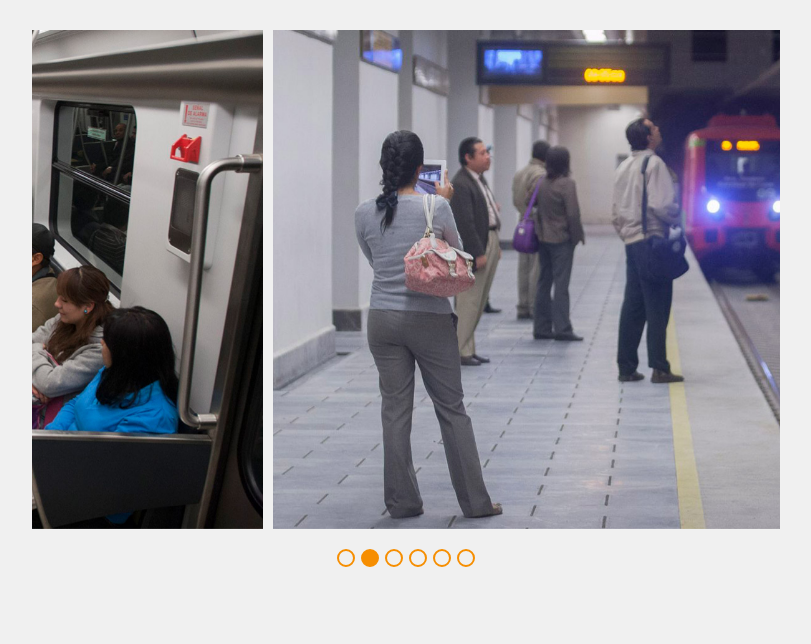
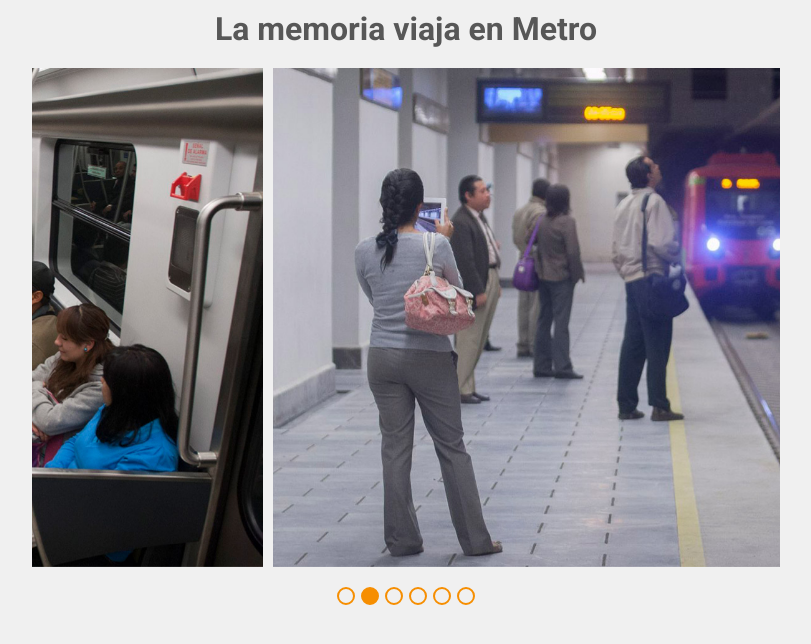
Before and after one commit to ivallejo-infobae/slide-metro, a website: page dev/html-dev/index-dev.html in a window 1280 px wide. Shown: the whole page, without its empty margins (234-1045 px from the left). Drawn offline with nearby package versions, Linux system fonts and the light colour scheme; files that its build step writes are made by us from their sources; files whose address does not match are found by name.

Commit message:
add title

```diff
--- a/dev/html-dev/index-dev.html
+++ b/dev/html-dev/index-dev.html
@@ -10,7 +10,7 @@
 <body>
   <div class="wrap-component">
     <div class="wrap-title">
-      <!-- <h1>Aguililla: galería del terror</h1> -->
+      <h1>La memoria viaja en Metro</h1>
     </div>
     <div class="wrap-slider">
       <div id="slide-maps" class="owl-carousel slider">
```
Also changed, not shown: docs/index.html (+1 -1 lines).
